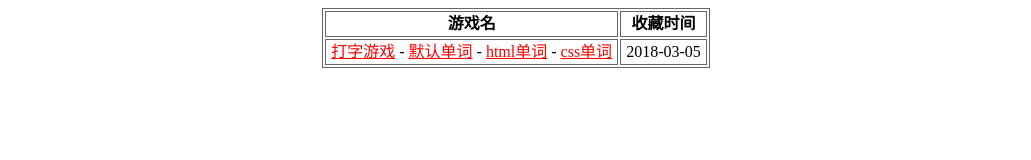
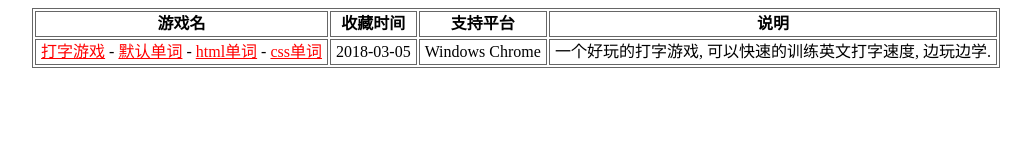
Before and after one commit to zhaishuaigan/games, a plain HTML site: page index.html in a window 1280 px wide. Shown: the whole page, without its empty margins (124-1155 px from the left). Drawn offline with Linux system fonts and the light colour scheme.

Commit message:
增加游戏说明

```diff
--- a/index.html
+++ b/index.html
@@ -33,6 +33,8 @@
         <tr>
             <th>游戏名</th>
             <th>收藏时间</th>
+            <th>支持平台</th>
+            <th>说明</th>
         </tr>
         <tr>
             <td>
@@ -42,6 +44,8 @@
                 <a href="typing/css.html">css单词</a>
             </td>
             <td>2018-03-05</td>
+            <td>Windows Chrome</td>
+            <td>一个好玩的打字游戏, 可以快速的训练英文打字速度, 边玩边学.</td>
         </tr>
     </table>
 </body>
```
